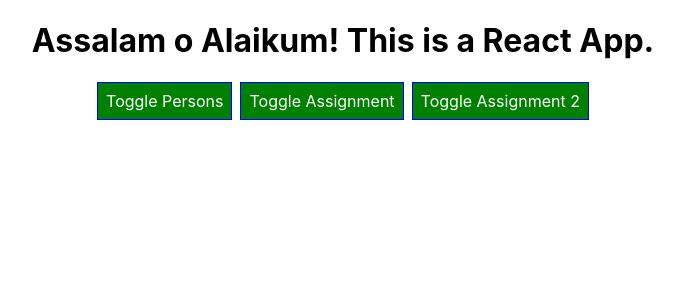
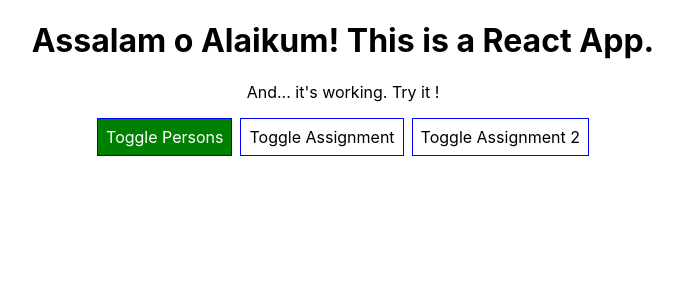
Before and after one commit to talalahmed95/burger-builder, a React (Create React App) app: page / in a window 1280 px wide. Shown: the top 300 px of the page, without its empty margins (297-980 px from the left). Built offline with nearby package versions, Linux system fonts and the light colour scheme.

Commit message:
dynamic class names

```diff
--- a/src/App.css
+++ b/src/App.css
@@ -2,37 +2,30 @@
   text-align: center;
 }
 
-.App-logo {
-  height: 40vmin;
-  pointer-events: none;
+.assignBtnStyle {
+  background-color: #ffffff;
+  font: inherit;
+  border: 1px solid blue;
+  padding: 8px;
+  cursor: pointer;
+  color: #000000;
+  margin: 0 4px;
 }
 
-@media (prefers-reduced-motion: no-preference) {
-  .App-logo {
-    animation: App-logo-spin infinite 20s linear;
-  }
+.assignStyle {
+  width: 30%;
+  margin: 16px auto;
+  border: 1px solid #eee;
+  box-shadow: 0 2px 3px #ccc;
+  padding: 16px;
+  text-align: center;
+  background-color: #ffa8a8;
 }
 
-.App-header {
-  background-color: #282c34;
-  min-height: 100vh;
-  display: flex;
-  flex-direction: column;
-  align-items: center;
-  justify-content: center;
-  font-size: calc(10px + 2vmin);
-  color: white;
+.red {
+  color: red;
 }
 
-.App-link {
-  color: #61dafb;
+.bold {
+  font-weight: bold;
 }
-
-@keyframes App-logo-spin {
-  from {
-    transform: rotate(0deg);
-  }
-  to {
-    transform: rotate(360deg);
-  }
-}
--- a/src/App.js
+++ b/src/App.js
@@ -110,16 +110,6 @@ class App extends Component {
       margin: '0 4px'
     }
 
-    const style2 = {
-      width: '30%',
-      margin: '16px auto',
-      border: '1px solid #eee',
-      boxShadow: '0 2px 3px #ccc',
-      padding: '16px',
-      textAlign: 'center',
-      backgroundColor: '#ffa8a8',
-    }
-
     let persons = null;
     if (this.state.showPersons) {
       persons = (
@@ -147,7 +137,7 @@ class App extends Component {
       assignment = (
         <div>
           <br/>
-          <h1 style={style2}>Assignment</h1>
+          <h1 className="assignStyle">Assignment</h1>
           <UserInput username={this.state.username} namechange={this.userNameHandler} />
           <UserOutput username={this.state.username} />
         </div>
@@ -164,7 +154,7 @@ class App extends Component {
     let assignment2 = null;
     if (this.state.showAssignment2) {
       assignment2 = (
-        <div style={style2}>
+        <div className="assignStyle">
           <input onChange={this.inputChangedHandler} value={this.state.assignment2Input}></input>
           <p>{this.state.assignment2Input}</p>
           <Validation inputLength={this.state.assignment2Input.length} />
@@ -173,12 +163,23 @@ class App extends Component {
       );
     }
 
+    let styleClass = []; // can use '' (string) or [] (array), result is same
+
+    if (this.state.persons.length <= 2) {
+      styleClass = 'red';
+    }
+
+    if (this.state.persons.length <= 1) {
+      styleClass = ['red', 'bold'].join(' ');
+    }
+
     return (
       <div className="App">
         <h1>Assalam o Alaikum! This is a React App.</h1>
+        <p className={styleClass}>And... it's working. Try it !</p>
         <button style={style} onClick={this.togglePersonsHandler}>Toggle Persons</button>
-        <button style={style} onClick={this.toggleAssignmentHandler}>Toggle Assignment</button>
-        <button style={style} onClick={this.toggleAssignment2Handler}>Toggle Assignment 2</button>
+        <button className="assignBtnStyle" onClick={this.toggleAssignmentHandler}>Toggle Assignment</button>
+        <button className="assignBtnStyle" onClick={this.toggleAssignment2Handler}>Toggle Assignment 2</button>
         {persons}
         {assignment}
         {assignment2}
```
